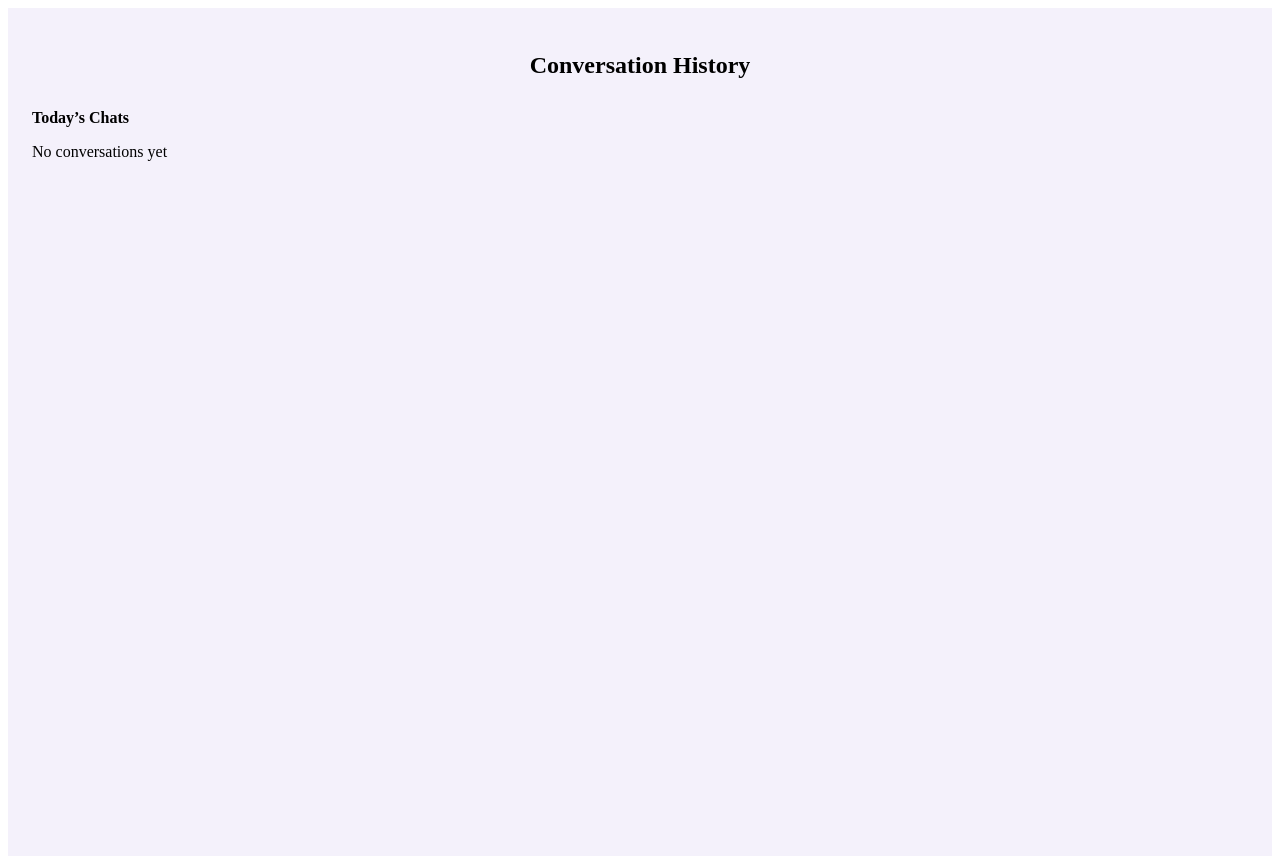
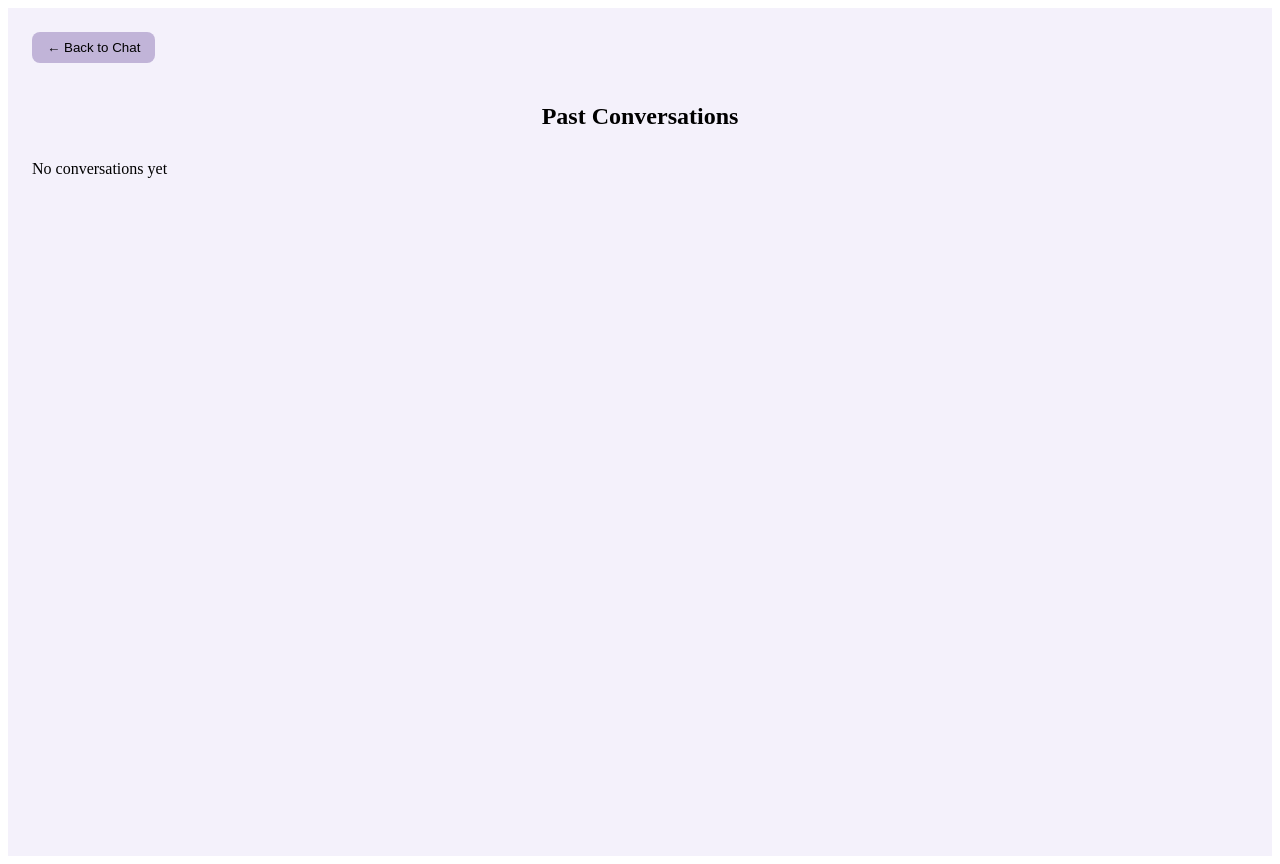
Before and after one commit to Saijanumuri/XBotAI, a React (Create React App) app: page /history in a window 1280 px wide. Built offline with nearby package versions, Linux system fonts and the light colour scheme.

Commit message:
test cases

```diff
--- a/src/HistoryPage.js
+++ b/src/HistoryPage.js
@@ -1,7 +1,9 @@
 import React from "react";
+import { useNavigate } from "react-router-dom"; // Added for Back button
 
 function HistoryPage() {
   const history = JSON.parse(localStorage.getItem("history")) || [];
+  const navigate = useNavigate(); // Hook for navigation
 
   return (
     <div
@@ -12,64 +14,67 @@ function HistoryPage() {
         fontFamily: "Ubuntu",
       }}
     >
+      <button
+        onClick={() => navigate("/")}
+        data-testid="back-to-chat-btn"
+        style={{
+          marginBottom: "20px",
+          padding: "8px 15px",
+          border: "none",
+          borderRadius: "8px",
+          backgroundColor: "#c1b4d8",
+          cursor: "pointer"
+        }}
+      >
+        ← Back to Chat
+      </button>
 
-      <h2 style={{ textAlign: "center", marginBottom: "30px" }}>
-        Conversation History
+      <h2 style={{ textAlign: "center", marginBottom: "30px" }} data-testid="history-header">
+        Past Conversations
       </h2>
-
-      <h4 style={{ marginBottom: "16px" }}>Today’s Chats</h4>
 
       {history.length === 0 && <p>No conversations yet</p>}
 
-      {history.map((chat) =>
-        chat.messages.map((msg, index) => (
+      {/* Map through each saved conversation (chat) */}
+      {history.slice().reverse().map((chat, chatIndex) => (
+        <div key={chat.id} style={{ marginBottom: "30px", border: "1px solid #d7c7f4", padding: "15px", borderRadius: "15px" }} data-testid={`conversation-group-${chat.id}`}>
+
+          <h4 style={{
+            marginBottom: "15px",
+            color: "#5d4c82",
+            borderBottom: "1px solid #d7c7f4",
+            paddingBottom: "5px"
+          }}>
+            Conversation on {new Date(chat.id).toLocaleDateString()} at {new Date(chat.id).toLocaleTimeString()}
+          </h4>
+
+          {/* Map through each message within this conversation */}
+          {chat.messages.map((msg, index) => (
             <div
               key={chat.id + "-" + index}
               style={{
-              backgroundColor: "#d7c7f4",
+                backgroundColor: msg.type === "user" ? "#f3f0fa" : "#d7c7f4",
                 borderRadius: "12px",
-              padding: "16px",
-              marginBottom: "14px",
+                padding: "12px 16px",
+                marginBottom: "8px",
               }}
             >
-
               <strong>{msg.type === "user" ? "You" : "Soul AI"}</strong>
-
 
               <p style={{ marginTop: "6px" }}>{msg.text}</p>
 
-
-            <p style={{ fontSize: "12px", color: "#555" }}>
-              {new Date(chat.id).toLocaleTimeString()}
+              <p style={{ fontSize: "10px", color: "#555", marginTop: "4px" }}>
+                {msg.time}
+                {msg.feedback && (
+                  <span style={{ marginLeft: "10px", fontWeight: "600" }}>
+                    {msg.feedback === "like" ? "👍" : "👎"}
+                  </span>
+                )}
               </p>
-
-            {msg.type === "bot" && (
-              <>
-
-                {chat.rating > 0 && (
-                  <p style={{ marginTop: "6px" }}>
-                    {"⭐".repeat(chat.rating)}
-                  </p>
-                )}
-
-
-                {msg.feedback && (
-                  <p style={{ fontSize: "14px" }}>
-                    {msg.feedback === "like" ? "👍" : "👎"}
-                  </p>
-                )}
-
-
-                {chat.comment && (
-                  <p style={{ marginTop: "6px", fontSize: "14px" }}>
-                    <strong>Feedback:</strong> {chat.comment}
-                  </p>
-                )}
-              </>
-            )}
             </div>
-        ))
-      )}
+          ))}
+        </div>
+      ))}
     </div>
   );
 }
--- a/src/homepage.js
+++ b/src/homepage.js
@@ -101,6 +101,7 @@ function HomePage() {
           <p
             style={{ fontWeight: "600", cursor: "pointer" }}
             onClick={() => setMessages([])}
+            data-testid="new-chat-btn"
           >
             New Chat
           </p>
@@ -110,6 +111,7 @@ function HomePage() {
         <div style={{ padding: "12px" }}>
           <button
             onClick={() => navigate("/history")}
+            data-testid="past-conversations-btn"
             style={{
               width: "100%",
               backgroundColor: "#d7c7f4",
@@ -142,6 +144,7 @@ function HomePage() {
             color: "#9785BA",
             marginBottom: "12px",
           }}
+          data-testid="app-header"
         >
           Soul AI
         </span>
@@ -208,6 +211,7 @@ function HomePage() {
                   padding: "14px 18px",
                   marginBottom: "14px",
                 }}
+                data-testid={msg.type === "bot" ? "bot-message" : "user-message"}
               >
                 <p style={{ fontWeight: "600", marginBottom: "4px" }}>
                   {msg.type === "user" ? "You" : "Soul AI"}
@@ -247,6 +251,7 @@ function HomePage() {
             value={input}
             onChange={(e) => setInput(e.target.value)}
             placeholder="Message Bot AI..."
+            data-testid="chat-input"
             style={{
               flex: 1,
               height: "48px",
@@ -259,6 +264,7 @@ function HomePage() {
 
           <button
             type="submit"
+            data-testid="submit-btn"
             style={{
               backgroundColor: "#d7c7f4",
               border: "none",
@@ -273,6 +279,7 @@ function HomePage() {
           <button
             type="button"
             onClick={saveConversation}
+            data-testid="save-btn"
             style={{
               backgroundColor: "#d7c7f4",
               border: "none",
--- a/src/index.js
+++ b/src/index.js
@@ -5,7 +5,7 @@ import App from "./App";
 
 const root = ReactDOM.createRoot(document.getElementById("root"));
 root.render(
-  <BrowserRouter>
-    <App />
-  </BrowserRouter>
+  <BrowserRouter>
+    <App />
+  </BrowserRouter>
 );
```
Lines whose indentation alone changed are shown as unchanged.
